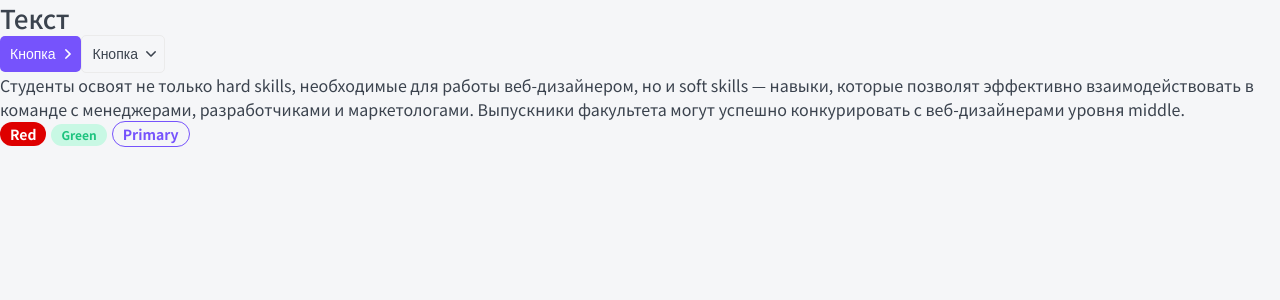
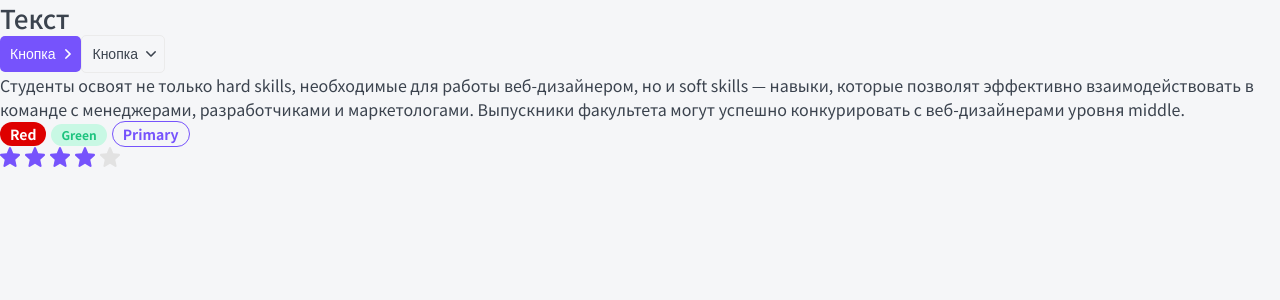
Before and after one commit to moiseenokv/next-js-udemy, a Next.js app: page / in a window 1280 px wide. Shown: the top 300 px of the page. Built offline with nearby package versions, Linux system fonts and the light colour scheme.

Commit message:
feat: add base rating (stars) component

```diff
--- /dev/null
+++ b/app/components/Rating/Rating.module.scss
@@ -0,0 +1,35 @@
+.star{
+	display: inline-block;
+
+	svg {
+		margin-right: 5px;
+	}
+
+	&.filled {
+		svg {
+			fill: var(--primary);
+		}
+
+	}
+
+	&.editable {
+		cursor: pointer;
+	}
+
+	&.rating-wrapper {
+		position: relative;
+	}
+
+	&.error-message {
+		position: absolute;
+		bottom: -20px;
+		left: 0;
+		color: var(--red);
+	}
+
+	&.error {
+		svg {
+			stroke: var(--red);
+		}
+	}
+}
--- /dev/null
+++ b/app/components/Rating/Rating.tsx
@@ -0,0 +1,62 @@
+'use client';
+import { IRating } from './Rating.props';
+import classNames from 'classnames/bind';
+import styles from './Rating.module.scss';
+import StarIcon from './assets/star.svg';
+import { useState, KeyboardEvent } from 'react';
+
+export function Rating({
+	isEditable = false, rating, setRating, ...restProps
+}: IRating) {
+	const cx = classNames.bind(styles);
+	const [hoverRating, setHoverRating] = useState<number | null>(null);
+
+	const displayRating = hoverRating ?? rating;
+
+	const onMouseHandler = (currRating: number | null) => {
+		if (!isEditable) {
+			return;
+		}
+		setHoverRating(currRating);
+	};
+
+	const onClickHandler = (currRating: number) => {
+		if (!isEditable || !setRating) {
+			return;
+		}
+		setRating(currRating);
+	};
+
+	const onSpaceKeyDownHandler = (currRating: number, e: KeyboardEvent<SVGAElement>) => {
+		if (!isEditable || !setRating) {
+			return;
+		}
+
+		if (e.code !== 'Space') {
+			return;
+		}
+		setRating(currRating);
+	};
+
+	return (
+		<div {...restProps}>
+			{new Array(5).fill(null).map((_, i) => (
+				<span
+					key={i}
+					className={cx(styles.star, {
+						[styles.filled]: i < displayRating,
+						[styles.editable]: isEditable,
+					})}
+					onMouseEnter={() => onMouseHandler(i + 1)}
+					onMouseLeave={() => onMouseHandler(null)}
+					onClick={() => onClickHandler(i + 1)}>
+					<StarIcon
+						tabIndex={isEditable ? 0 : -1}
+						onKeyDown={(e: KeyboardEvent<SVGAElement>) => onSpaceKeyDownHandler(i + 1, e)}
+					/>
+				</span>
+
+			))}
+		</div>
+	);
+}
--- a/app/components/index.ts
+++ b/app/components/index.ts
@@ -2,3 +2,4 @@ export * from './Htag/Htag';
 export * from './Button/Button';
 export * from './Paragraph/Paragraph';
 export * from './Tag/Tag';
+export * from './Rating/Rating';
--- a/app/page.tsx
+++ b/app/page.tsx
@@ -1,7 +1,10 @@
-import { JSX } from 'react';
-import { Htag, Button, Paragraph, Tag } from '@/app/components';
+'use client';
+
+import { JSX, useState } from 'react';
+import { Htag, Button, Paragraph, Tag, Rating } from '@/app/components';
 
 export default function Home(): JSX.Element {
+	const [rating, setRating] = useState<number>(4);
 	return (
 		<div>
 			<Htag tag="h1">Текст</Htag>
@@ -13,6 +16,7 @@ export default function Home(): JSX.Element {
 			<Tag size='medium' color='red'>Red</Tag>
 			<Tag size='small' color='green'>Green</Tag>
 			<Tag size='medium' color='primary' href='https://google.com'>Primary</Tag>
+			<Rating rating={rating} isEditable={true} setRating={setRating} />
 		</div>
 	);
 }
```
Also changed, not shown: app/components/Rating/Rating.props.ts (added, +7 -0 lines), app/components/Rating/assets/star.svg (added).
